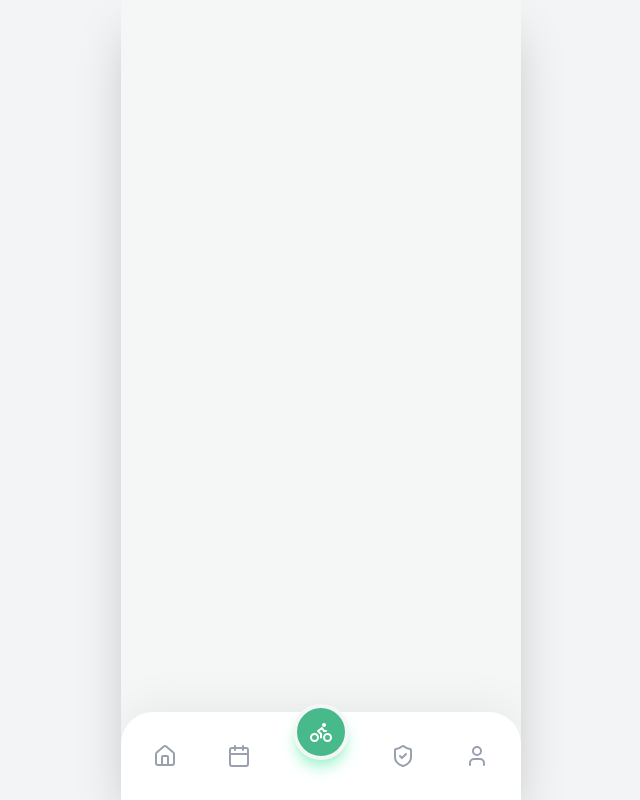
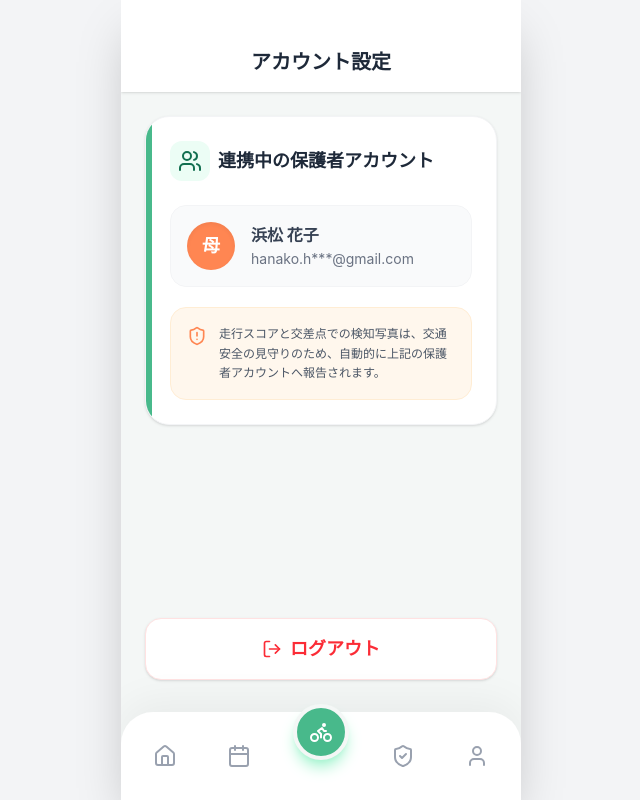
Before and after one commit to kenkenman07/ChibiCle, a React app in the folder frontend/: page /profile in a window 1280 px wide. Before the commit this address had no page. Shown: the whole page, without its empty margins (319-959 px from the left). Built offline with nearby package versions, Linux system fonts and the light colour scheme; the HTML template or start-up script is replaced by a standard one.

Commit message:
いったんセーブ

```diff
--- a/frontend/src/App.tsx
+++ b/frontend/src/App.tsx
@@ -42,25 +42,27 @@ import Dashboard from "./pages/Dashboard";
 import Destination from "./pages/Destination";
 import Riding from "./pages/Riding";
 import SignIn from "./pages/SignIn";
-import Result from "./pages/Result"; // 追加
+import Result from "./pages/Result";
+import Profile from "./pages/ProfilePage"; // 追加
 import BottomNav from "./components/BottomNav";
 
 function AppContent() {
   const location = useLocation();
 
-  // ボトムナビゲーションを隠すパスに '/result' を追加
+  // ボトムナビゲーションを隠すパス
   const hideNav = ["/riding", "/signin", "/result"].includes(location.pathname);
 
   return (
-    <div className="flex justify-center bg-gray-100 min-h-screen font-sans text-gray-800">
-      <div className="w-full max-w-[400px] bg-[#f4f7f6] min-h-screen relative overflow-hidden shadow-2xl flex flex-col">
+    <div className="flex justify-center bg-gray-100 h-[100dvh] font-sans text-gray-800 overflow-hidden">
+      <div className="w-full max-w-[400px] bg-[#f4f7f6] h-full relative overflow-hidden shadow-2xl flex flex-col">
         <AnimatePresence mode="wait">
           <Routes location={location} key={location.pathname}>
             <Route path="/signin" element={<SignIn />} />
             <Route path="/" element={<Dashboard />} />
             <Route path="/destination" element={<Destination />} />
             <Route path="/riding" element={<Riding />} />
-            <Route path="/result" element={<Result />} /> {/* 追加 */}
+            <Route path="/result" element={<Result />} />
+            <Route path="/profile" element={<Profile />} />
           </Routes>
         </AnimatePresence>
 
--- a/frontend/src/components/BottomNav.tsx
+++ b/frontend/src/components/BottomNav.tsx
@@ -26,7 +26,11 @@ export default function BottomNav() {
       </div>
 
       <NavItem icon={<ShieldCheck className="w-6 h-6" />} active={false} />
-      <NavItem icon={<User className="w-6 h-6" />} active={false} />
+      <NavItem
+        icon={<User className="w-6 h-6" />}
+        active={false}
+        onClick={() => navigate("/profile")}
+      />
     </div>
   );
 }
--- a/frontend/src/pages/ProfilePage.tsx
+++ b/frontend/src/pages/ProfilePage.tsx
@@ -1,77 +1,157 @@
+// import { useNavigate } from "react-router-dom";
+// import { ChevronRight, User, Mail, LogOut } from "lucide-react";
+// import ScreenWrapper from "../components/ScreenWrapper";
+// import { authRepository } from "../modules/auth/auth.repository";
+// import { useCurrentUserStore } from "../modules/auth/current-user.state";
+
+// const ProfilePage = () => {
+//   const navigate = useNavigate();
+//   const currentUserStore = useCurrentUserStore();
+
+//   const handleLogout = async () => {
+//     await authRepository.signOut();
+//     currentUserStore.set(undefined);
+
+//     navigate("/signin");
+//   };
+
+//   return (
+//     <ScreenWrapper>
+//       {/* ヘッダー */}
+//       <div className="bg-teal-700 text-white px-4 py-4 shadow-md z-10 flex items-center mt-8">
+//         <button onClick={() => navigate(-1)} className="p-2 mr-2">
+//           <ChevronRight className="w-6 h-6 rotate-180" />
+//         </button>
+//         <h2 className="text-lg font-bold">プロフィール</h2>
+//       </div>
+
+//       <div className="flex-1 overflow-y-auto p-6 bg-slate-50 flex flex-col">
+//         {/* プロフィールアイコンと名前 */}
+//         <div className="flex flex-col items-center mt-6 mb-8">
+//           <div className="w-24 h-24 bg-teal-100 rounded-full flex items-center justify-center mb-4 shadow-sm border-4 border-white">
+//             <User className="w-12 h-12 text-teal-600" />
+//           </div>
+//           <h3 className="text-2xl font-bold text-slate-800">テスト ユーザー</h3>
+//         </div>
+
+//         {/* ユーザー情報リスト */}
+//         <div className="space-y-4 mb-8">
+//           <div className="bg-white p-4 rounded-2xl shadow-sm border border-slate-100 flex items-center">
+//             <div className="bg-slate-50 p-3 rounded-xl mr-4">
+//               <User className="w-5 h-5 text-slate-500" />
+//             </div>
+//             <div>
+//               <p className="text-xs text-slate-400 mb-1">名前</p>
+//               <p className="font-semibold text-slate-800">テスト ユーザー</p>
+//             </div>
+//           </div>
+
+//           <div className="bg-white p-4 rounded-2xl shadow-sm border border-slate-100 flex items-center">
+//             <div className="bg-slate-50 p-3 rounded-xl mr-4">
+//               <Mail className="w-5 h-5 text-slate-500" />
+//             </div>
+//             <div>
+//               <p className="text-xs text-slate-400 mb-1">メールアドレス</p>
+//               <p className="font-semibold text-slate-800">
+//                 test.user@example.com
+//               </p>
+//             </div>
+//           </div>
+//         </div>
+
+//         {/* ログアウトボタン */}
+//         <div className="mt-auto pt-6">
+//           <button
+//             onClick={handleLogout}
+//             className="w-full bg-white border border-red-100 hover:bg-red-50 text-red-600 font-bold py-4 rounded-2xl flex items-center justify-center shadow-sm transition-colors"
+//           >
+//             <LogOut className="w-5 h-5 mr-2" />
+//             ログアウト
+//           </button>
+//         </div>
+//       </div>
+//     </ScreenWrapper>
+//   );
+// };
+
+// export default ProfilePage;
+
+import React from "react";
+import { motion } from "framer-motion";
 import { useNavigate } from "react-router-dom";
-import { ChevronRight, User, Mail, LogOut } from "lucide-react";
-import ScreenWrapper from "../components/ScreenWrapper";
-import { authRepository } from "../modules/auth/auth.repository";
-import { useCurrentUserStore } from "../modules/auth/current-user.state";
+import { LogOut, Users, ShieldAlert } from "lucide-react";
 
-const ProfilePage = () => {
+export default function Profile() {
   const navigate = useNavigate();
-  const currentUserStore = useCurrentUserStore();
 
-  const handleLogout = async () => {
-    await authRepository.signOut();
-    currentUserStore.set(undefined);
-
-    navigate("/signin");
+  const pageVariants = {
+    initial: { opacity: 0, x: 20 },
+    in: { opacity: 1, x: 0 },
+    out: { opacity: 0, x: -20 },
   };
 
   return (
-    <ScreenWrapper>
-      {/* ヘッダー */}
-      <div className="bg-teal-700 text-white px-4 py-4 shadow-md z-10 flex items-center mt-8">
-        <button onClick={() => navigate(-1)} className="p-2 mr-2">
-          <ChevronRight className="w-6 h-6 rotate-180" />
-        </button>
-        <h2 className="text-lg font-bold">プロフィール</h2>
+    <motion.div
+      variants={pageVariants}
+      initial="initial"
+      animate="in"
+      exit="out"
+      className="flex-1 overflow-y-auto bg-[#f4f7f6] flex flex-col"
+    >
+      {/* シンプルなヘッダー */}
+      <div className="bg-white pt-12 pb-4 px-6 shadow-sm z-10 flex items-center justify-center">
+        <h2 className="text-xl font-bold text-gray-800">アカウント設定</h2>
       </div>
 
-      <div className="flex-1 overflow-y-auto p-6 bg-slate-50 flex flex-col">
-        {/* プロフィールアイコンと名前 */}
-        <div className="flex flex-col items-center mt-6 mb-8">
-          <div className="w-24 h-24 bg-teal-100 rounded-full flex items-center justify-center mb-4 shadow-sm border-4 border-white">
-            <User className="w-12 h-12 text-teal-600" />
+      <div className="p-6 flex-1 flex flex-col gap-6">
+        {/* 保護者のアカウント情報 */}
+        <div className="bg-white rounded-3xl p-6 shadow-sm border border-gray-100 relative overflow-hidden flex-none">
+          {/* 左側の緑色のアクセントライン */}
+          <div className="absolute top-0 left-0 w-1.5 h-full bg-[#48b98b]"></div>
+
+          <div className="flex items-center gap-2 mb-6">
+            <div className="p-2 bg-emerald-50 rounded-xl">
+              <Users className="w-6 h-6 text-[#126f50]" />
             </div>
-          <h3 className="text-2xl font-bold text-slate-800">テスト ユーザー</h3>
+            <h2 className="text-lg font-bold text-gray-800">
+              連携中の保護者アカウント
+            </h2>
           </div>
 
-        {/* ユーザー情報リスト */}
-        <div className="space-y-4 mb-8">
-          <div className="bg-white p-4 rounded-2xl shadow-sm border border-slate-100 flex items-center">
-            <div className="bg-slate-50 p-3 rounded-xl mr-4">
-              <User className="w-5 h-5 text-slate-500" />
+          {/* 保護者の情報表示 */}
+          <div className="flex items-center gap-4 bg-gray-50 p-4 rounded-2xl mb-5 border border-gray-100">
+            <div className="w-12 h-12 bg-[#ff8652] rounded-full flex items-center justify-center text-white font-bold text-lg shadow-inner">
+              母
             </div>
             <div>
-              <p className="text-xs text-slate-400 mb-1">名前</p>
-              <p className="font-semibold text-slate-800">テスト ユーザー</p>
+              <p className="text-base font-bold text-gray-700">浜松 花子</p>
+              <p className="text-sm text-gray-500 mt-0.5">
+                hanako.h***@gmail.com
+              </p>
             </div>
           </div>
 
-          <div className="bg-white p-4 rounded-2xl shadow-sm border border-slate-100 flex items-center">
-            <div className="bg-slate-50 p-3 rounded-xl mr-4">
-              <Mail className="w-5 h-5 text-slate-500" />
-            </div>
-            <div>
-              <p className="text-xs text-slate-400 mb-1">メールアドレス</p>
-              <p className="font-semibold text-slate-800">
-                test.user@example.com
+          {/* 共有に関する注意事項 */}
+          <div className="bg-orange-50 p-4 rounded-2xl flex items-start gap-3 border border-orange-100">
+            <ShieldAlert className="w-5 h-5 text-[#ff8652] shrink-0 mt-0.5" />
+            <p className="text-xs text-gray-600 leading-relaxed">
+              走行スコアと交差点での検知写真は、交通安全の見守りのため、自動的に上記の保護者アカウントへ報告されます。
             </p>
           </div>
         </div>
-        </div>
+
+        {/* 下部余白を埋めてボタンを下へ押しやる */}
+        <div className="flex-1"></div>
 
         {/* ログアウトボタン */}
-        <div className="mt-auto pt-6">
         <button
-            onClick={handleLogout}
-            className="w-full bg-white border border-red-100 hover:bg-red-50 text-red-600 font-bold py-4 rounded-2xl flex items-center justify-center shadow-sm transition-colors"
+          onClick={() => navigate("/signin")}
+          className="w-full bg-white text-red-500 py-4 rounded-2xl font-bold text-lg shadow-sm border border-red-100 flex items-center justify-center gap-2 active:scale-95 transition-transform mb-24"
         >
-            <LogOut className="w-5 h-5 mr-2" />
+          <LogOut className="w-5 h-5" />
           ログアウト
         </button>
       </div>
-      </div>
-    </ScreenWrapper>
+    </motion.div>
   );
-};
-
-export default ProfilePage;
+}
```
Also changed, not shown: frontend/src/pages/Dashboard.tsx (+9 -5 lines). Lines whose indentation alone changed are shown as unchanged.
